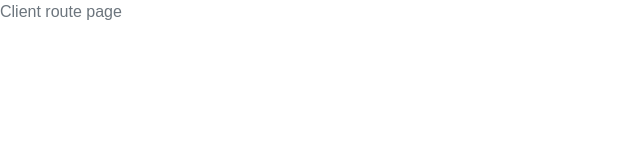
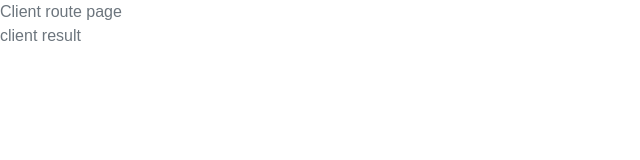
Before and after one commit to berkcantelseren/next-rendering, a Next.js app: page /client-route in a window 1280 px wide. Shown: the top 160 px of the page, without its empty margins (0-640 px from the left). Built offline with nearby package versions, Linux system fonts and the light colour scheme.

Commit message:
use clientSideFunction in client-route

```diff
--- a/src/app/client-route/page.tsx
+++ b/src/app/client-route/page.tsx
@@ -2,12 +2,15 @@
 
 import React from "react";
 import { useTheme } from "../components/theme-provider";
+import { clientSideFunction } from "@/utils/client-utils";
 
 export default function ClientRoutePage() {
   const theme = useTheme();
+  const result = clientSideFunction();
   return (
     <div style={{ color: theme.colors.secondary }}>
       <h1>Client route page</h1>
+      <p>{result}</p>
     </div>
   );
 }
```
